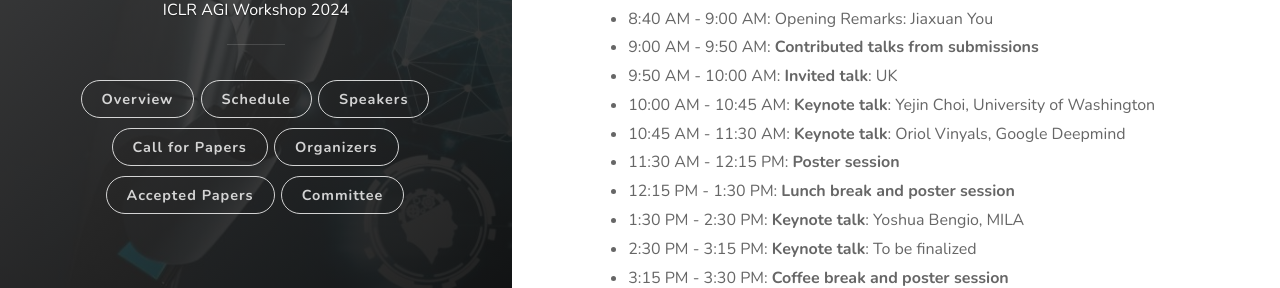
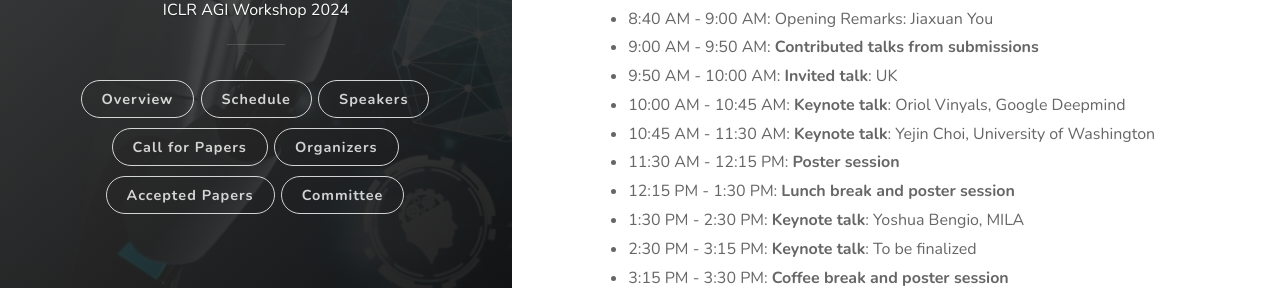
Before and after one commit to AGIWorkshop/agiworkshop.github.io, a Jekyll site: the page built from _posts/2024/schedule.md, in a window 1280 px wide and 976 px high. Shown: the part 447-735 px from the top of the window. Built offline with Jekyll 4.4.1, drawn with Linux system fonts in a browser that asks for light colours; some web fonts are replaced.

```diff
--- a/_posts/2024/schedule.md
+++ b/_posts/2024/schedule.md
@@ -13,8 +13,8 @@ We aim to showcase the latest in AGI research, delve into breakthroughs from LLM
 - 8:40 AM - 9:00 AM: Opening Remarks: Jiaxuan You
 - 9:00 AM - 9:50 AM: **Contributed talks from submissions**
 - 9:50 AM - 10:00 AM: **Invited talk**: UK
-- 10:00 AM - 10:45 AM: **Keynote talk**: Yejin Choi, University of Washington
-- 10:45 AM - 11:30 AM: **Keynote talk**: Oriol Vinyals, Google Deepmind
+- 10:00 AM - 10:45 AM: **Keynote talk**: Oriol Vinyals, Google Deepmind
+- 10:45 AM - 11:30 AM: **Keynote talk**: Yejin Choi, University of Washington
 - 11:30 AM - 12:15 PM: **Poster session**
 - 12:15 PM - 1:30 PM: **Lunch break and poster session**
 - 1:30 PM - 2:30 PM: **Keynote talk**: Yoshua Bengio, MILA
```
